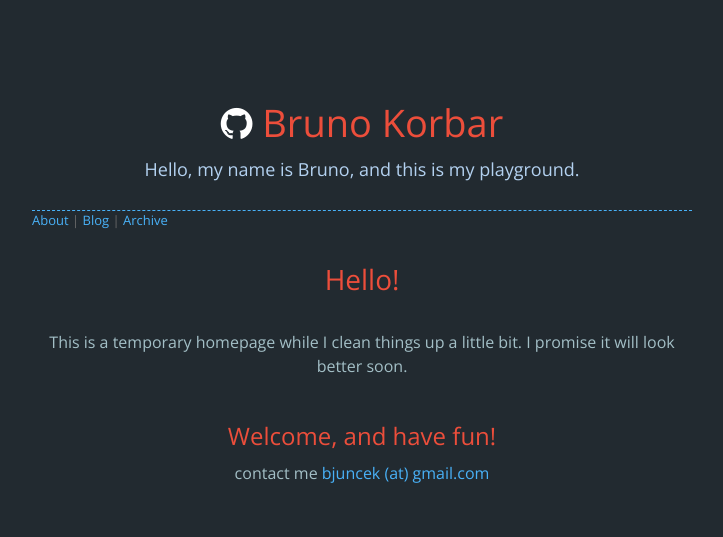
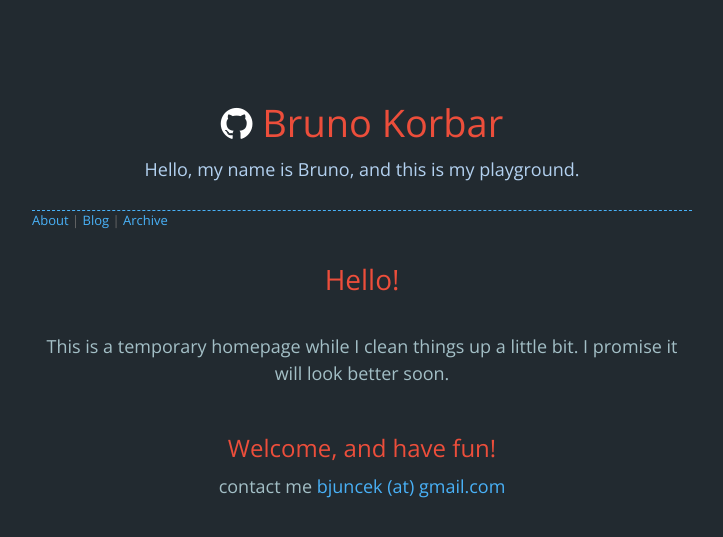
Before and after one commit to bjuncek/bjuncek.github.io, a Jekyll site: the page built from index.html, in a window 1280 px wide. Shown: the top 537 px of the page, without its empty margins (278-1001 px from the left). Built offline with Jekyll 4.4.1, drawn with Linux system fonts in a browser that asks for light colours; nearby versions of some CDN libraries; comment, search, counter and statistics services are not loaded.

Commit message:
font_test

```diff
--- a/public/stylesheets/styles.css
+++ b/public/stylesheets/styles.css
@@ -3,7 +3,7 @@
 body {
   padding: 0px 0 20px 0px;
   margin: 0px;
-  font: 16px/1.5 'Open Sans', sans-serif;
+  font: 18px/1.5 'Open Sans', sans-serif;
   color: #A3BFC6 ;
   font-weight: normal;
   background: #222A30;
```
